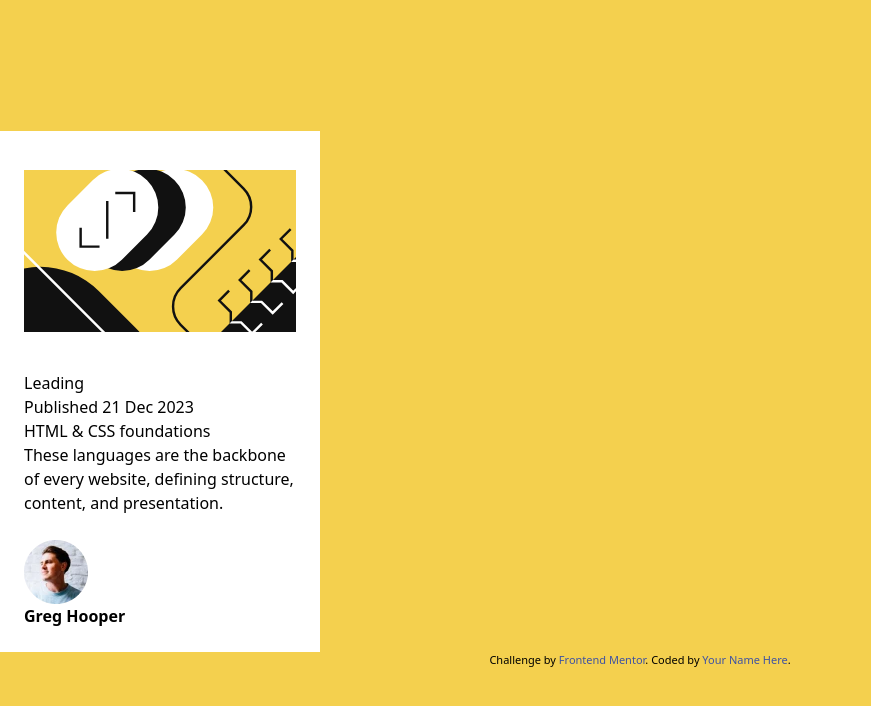
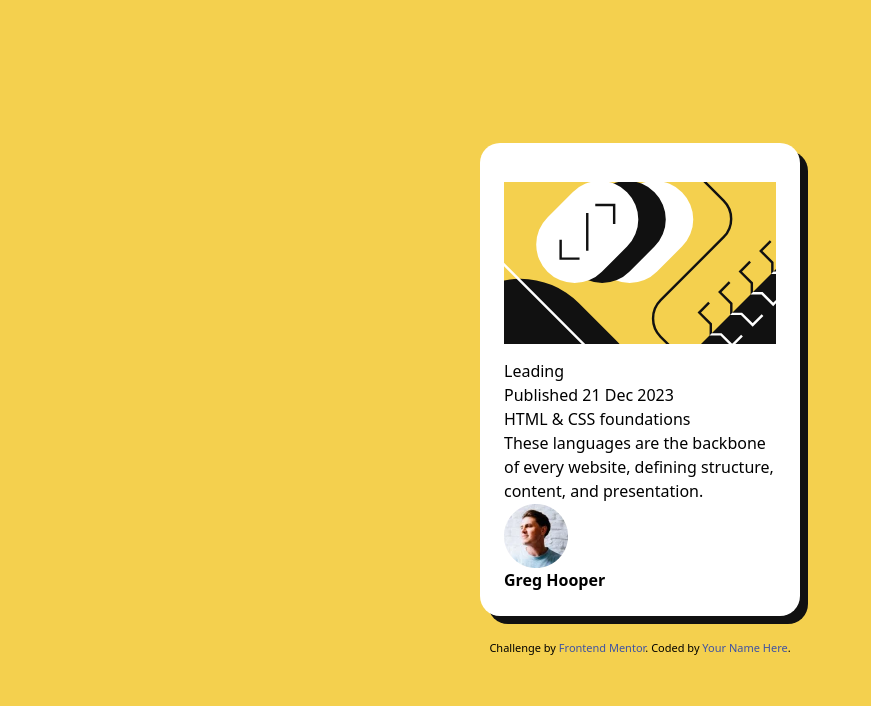
Before and after one commit to LuisCorreaDv/Blog-preview-card-challenge, a website: page index.html in a window 1280 px wide. Shown: the whole page, without its empty margins (0-871 px from the left). Drawn offline with Linux system fonts and the light colour scheme.

Commit message:
Fixing positions and creating card shadow

```diff
--- a/index.html
+++ b/index.html
@@ -14,12 +14,16 @@
 
     .attribution { font-size: 11px; text-align: center; }
     .attribution a { color: hsl(228, 45%, 44%); }
+
+    .shadow{
+      box-shadow: 8px 8px 0px 0px rgba(17,17,17);
+    }
   </style>
 </head>
-<body class="bg-yellow h-screen flex justify-center content-center flex-col">
-  <div class="bg-white max-w-xs h-auto flex flex-col justify-center content-center p-6 gap-6">
+<body class="bg-yellow h-screen flex flex-wrap flex-col justify-center" style="align-items: center; gap: 24px;">
+  <div class="bg-white max-w-xs flex flex-col p-6 shadow" style="border-radius: 20px;">
     <figure>
-      <img src="./assets/images/illustration-article.svg" alt="illustration-article" class="h-48 w-auto">
+      <img src="./assets/images/illustration-article.svg" alt="illustration-article" class="h-48">
     </figure>
     <article>
       <span>Leading</span>
```
